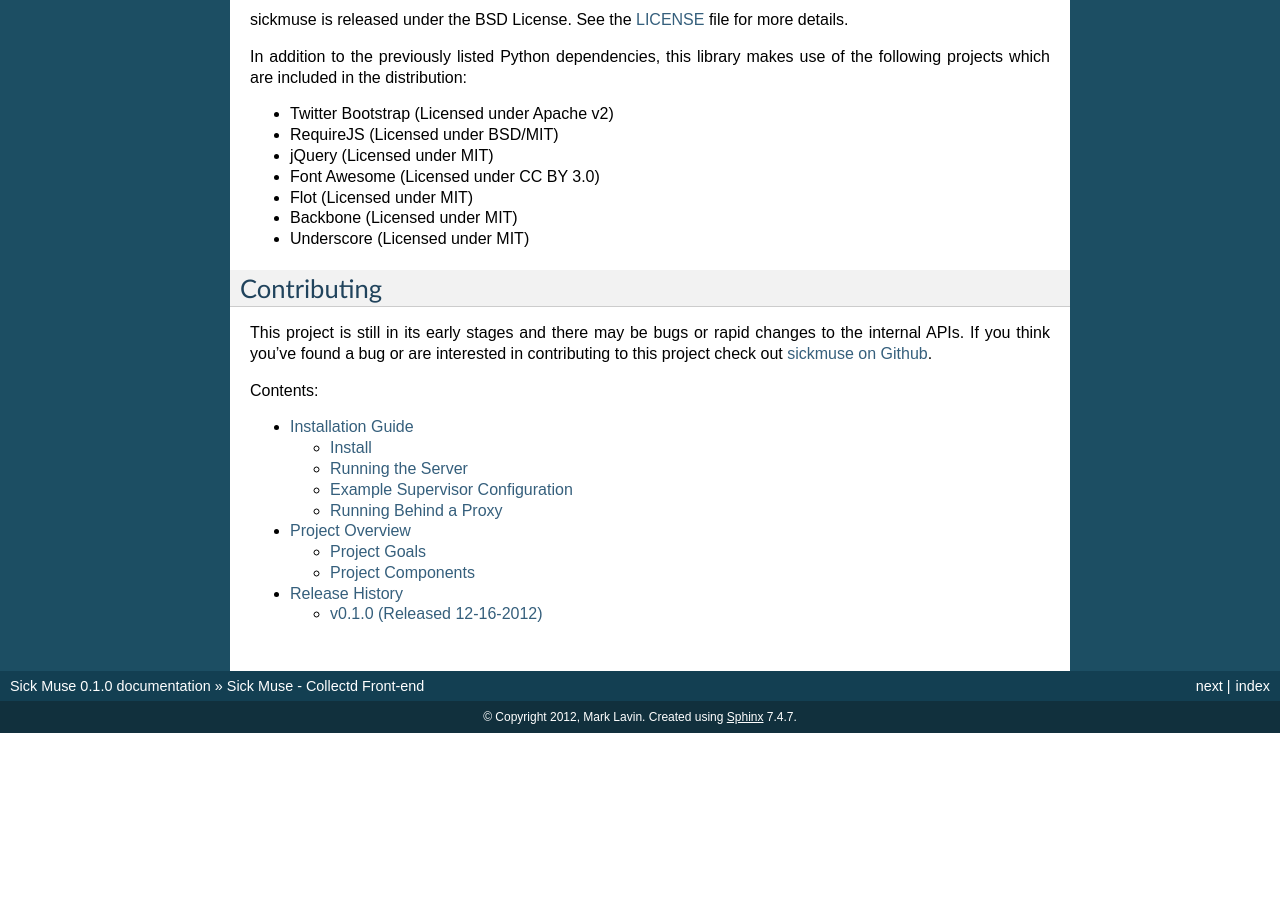
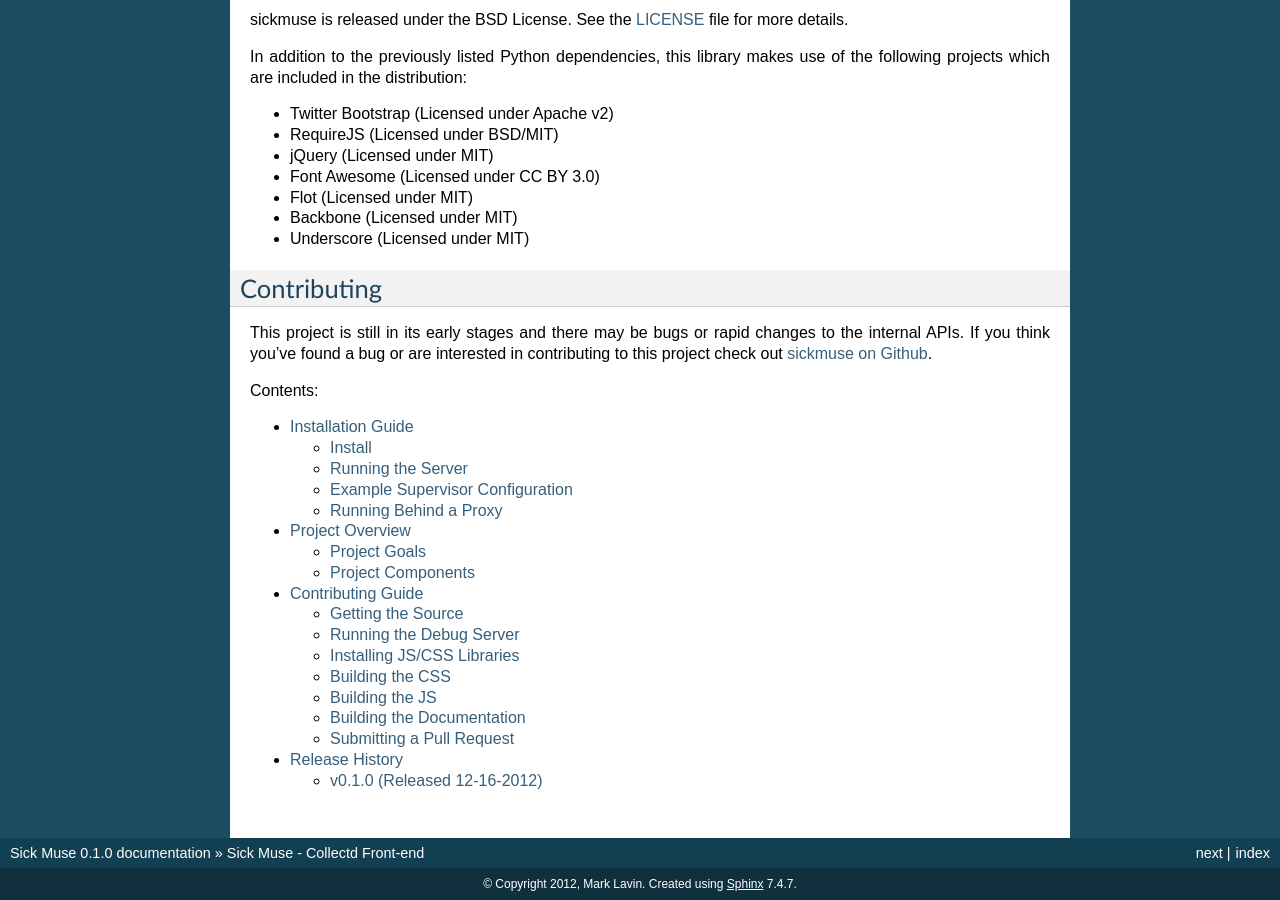
Before and after one commit to mlavin/sickmuse, a Sphinx documentation site: the page built from docs/index.rst, in a window 1280 px wide and 900 px high, scrolled down 744 px. Built offline with Sphinx 7.4.7, drawn with Linux system fonts in a browser that asks for light colours; before the commit the page ends 1477 px from its top, so only the background shows below that; some of the changed lines change nothing that is shown.

Commit message:
Adding contributing guide.

```diff
--- /dev/null
+++ b/docs/contributing.rst
@@ -0,0 +1,138 @@
+Contributing Guide
+=============================================
+
+This guide documents ways to contribute to the Sick Muse project as well as the
+tools used to make that easier. The project source code and issue tracking is
+hosted on `Github <https://github.com/mlavin/sickmuse/issues>`_.
+
+
+Getting the Source
+------------------------------------
+
+You can clone the repository from Github::
+
+    git clone git://github.com/mlavin/sickmuse.git
+
+However this checkout will be read only. If you want to contribute code you should
+create a fork and clone your fork. You can then add the main repository as a remote::
+
+    git clone git@github.com:<your-username>/sickmuse.git
+    git remote add upstream git://github.com//mlavin/sickmuse.git
+    git fetch upstream
+
+
+Running the Debug Server
+------------------------------------
+
+When running the server from inside the repo you can run the server via::
+
+    python -m sickmuse.app
+
+Similarly you can change the port with the ``--port`` option::
+
+    python -m sickmuse.app --port=8000
+
+Another helpful option for running locally is to use the ``--debug`` option::
+
+    python -m sickmuse.app --debug
+
+This will auto-reload the Python modules as they are changed as well as make it
+easier to manage CSS and JS changes which is described below.
+
+
+Installing JS/CSS Libraries
+------------------------------------
+
+The production version of Sick Muse ships with minified versions of the CSS and JS
+built from and including its static dependencies. To develop locally you will
+need the full versions of these libraries.
+
+You may use the built-in Makefile to grab these. Behind the scenes this will
+use `bower package manager <http://twitter.github.com/bower/>`_::
+
+    # Install bower via NPM
+    npm install bower
+    # Install libraries with bower
+    make install-static
+
+
+Building the CSS
+------------------------------------
+
+The CSS used by Sick Muse is built using `LESS <http://lesscss.org/>`_. No changes
+should be made to the ``sickmuse.css`` directly. Instead changes should be made to the ``extensions.less``
+file. After changes are made to ``extensions.less`` you can create the new compressed CSS with the
+Node based complier::
+
+    # Install less from the NPM package
+    npm install less
+    # Build compressed CSS
+    make build-css
+
+When the server is running in debug mode it uses the client-side LESS compiler
+to make local development easier.
+
+
+Building the JS
+------------------------------------
+
+The JS used by Sick Muse uses `RequireJS <http://requirejs.org/>`_ to manage its dependency
+loading and building the bundled version. Similar to the CSS, no changes should be made
+directly to the ``sickmuse-built.js``. To build the bundled JS you will need the
+``requirejs`` optimizer::
+
+    # Install requirejs from the NPM package
+    npm install requirejs
+    # Build compressed JS
+    make build-js
+
+When the server is running in debug mode it uses the non-compressed version for
+easier debugging.
+
+This project using `JSHint <http://jshint.com/>`_ for JS style and detecting
+problematic JS patterns::
+
+    # Install jshint from the NPM package
+    npm install jshint
+    # Build compressed JS
+    make lint-js
+
+
+Building the Documentation
+------------------------------------
+
+The docs are written in `ReST <http://docutils.sourceforge.net/rst.html>`_
+and built using `Sphinx <http://sphinx.pocoo.org/>`_. As noted above you can use
+tox to build the documentation or you can build them on their own via::
+
+    tox -e docs
+
+or::
+
+    make html
+
+from inside the ``docs/`` directory.
+
+
+Submitting a Pull Request
+------------------------------------
+
+The easiest way to contribute code or documentation changes is through a pull request.
+For information on submitting a pull request you can read the Github help page
+https://help.github.com/articles/using-pull-requests.
+
+Pull requests are a place for the code to be reviewed before it is merged. This review
+will go over the coding style as well as if it solves the problem indended and fits
+in the scope of the project. It may be a long discussion or it might just be a simple
+thank you.
+
+Not necessarily every request will be merged but you should not take it personally
+if you change is not accepted. If you want to increase the chances of your change
+being incorporated then here are some tips.
+
+- Address a known issue. Preference is given to a request that fixes a currently open issue.
+- Include documentation and tests when appropriate. New features should be tested and documented. Bugfixes should include tests which demostrate the problem.
+- Keep it simple. It's difficult to review a large block of code so try to keep the scope of the change small.
+
+You should also feel free to ask for help writing tests or writing documentation
+if you aren't sure how to go about it.
--- a/docs/index.rst
+++ b/docs/index.rst
@@ -12,4 +12,5 @@
 
     install
     overview
+    contributing
     releases
--- a/sickmuse/static/js/models/host-plugin.js
+++ b/sickmuse/static/js/models/host-plugin.js
@@ -23,7 +23,7 @@
             var metrics = {};
             _.each(this.get('metrics'), function (data, name) {
                 if (data.active) {
-                    metrics[name] = data
+                    metrics[name] = data;
                 }
             });
             return metrics;
```
Also changed, not shown: 1 other file.
